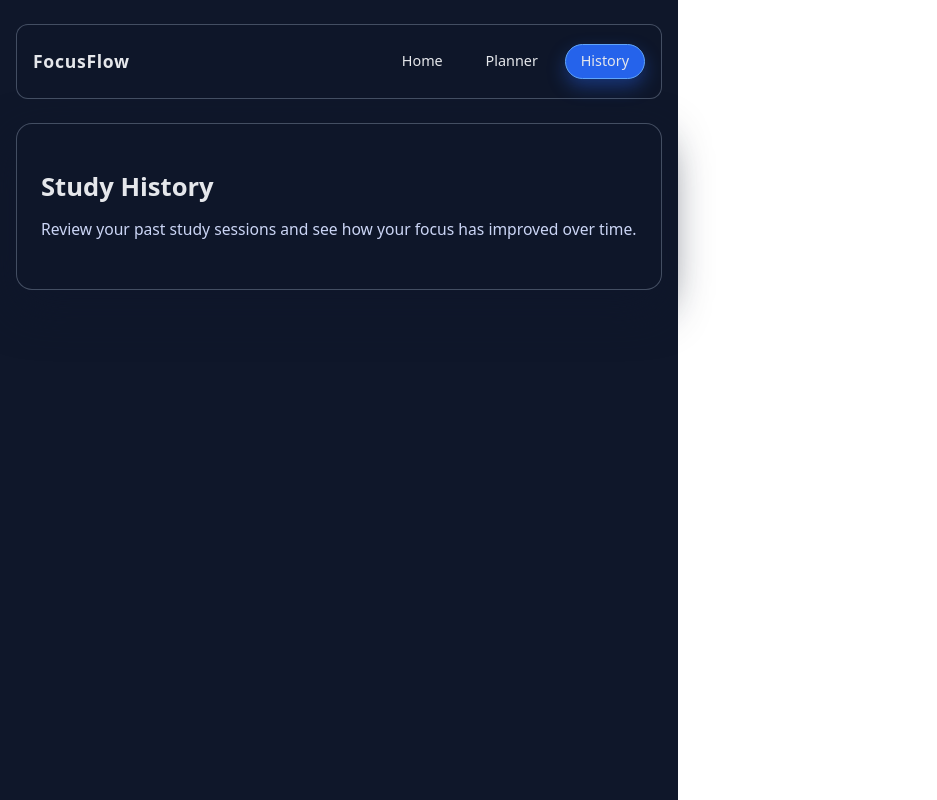
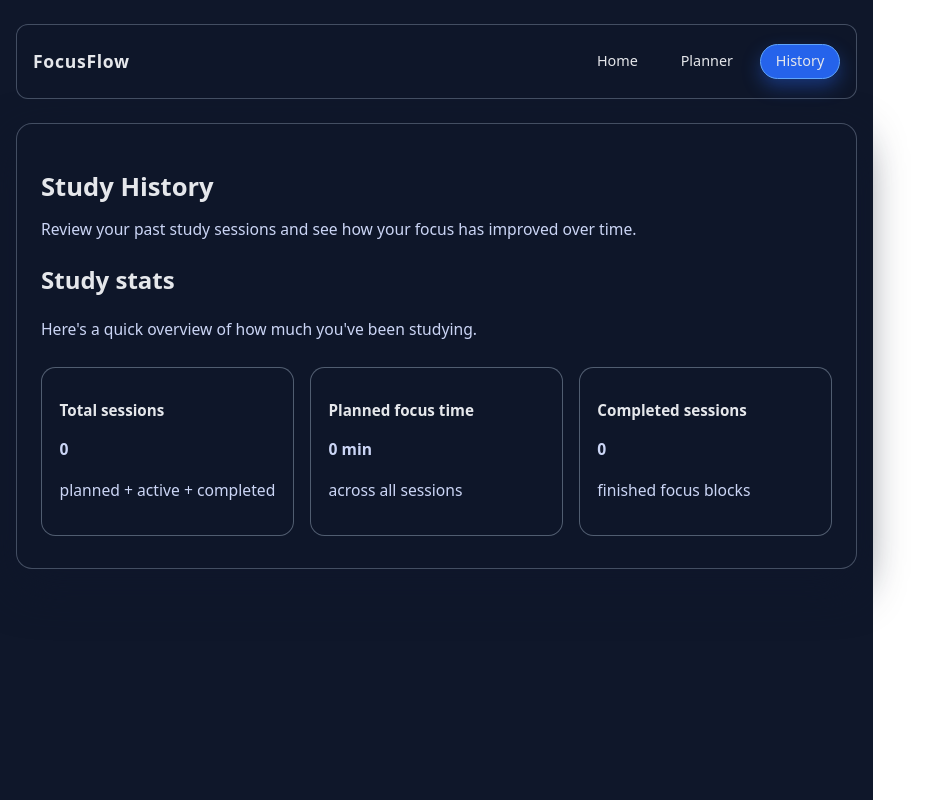
Before and after one commit to deryakendircikahraman/focusflow, a React (Vite) app: page /history in a window 1280 px wide. Shown: the whole page, without its empty margins (0-937 px from the left). Built offline with nearby package versions, Linux system fonts and the light colour scheme.

Commit message:
add stats summary feature

```diff
--- a/src/App.css
+++ b/src/App.css
@@ -146,3 +146,38 @@
   color: #e5e7eb;
   border-color: rgba(148, 163, 184, 0.5);
 }
+
+.stats-grid {
+  margin-top: 1.5rem;
+  display: grid;
+  gap: 1rem;
+}
+
+@media (min-width: 720px) {
+  .stats-grid {
+    grid-template-columns: repeat(3, minmax(0, 1fr));
+  }
+}
+
+.stats-card {
+  padding: 1rem 1.1rem;
+  border-radius: 0.9rem;
+  border: 1px solid rgba(148, 163, 184, 0.5);
+  background: rgba(15, 23, 42, 0.9);
+}
+
+.stats-card h3 {
+  font-size: 0.95rem;
+  margin-bottom: 0.35rem;
+}
+
+.stats-card__value {
+  font-size: 1.4rem;
+  font-weight: 600;
+}
+
+.stats-card__label {
+  font-size: 0.85rem;
+  color: #cbd5f5;
+  margin-top: 0.25rem;
+}
--- /dev/null
+++ b/src/features/stats/StatsSummary.jsx
@@ -0,0 +1,43 @@
+function StatsSummary({ sessions }) {
+  const safeSessions = Array.isArray(sessions) ? sessions : []
+
+  const totalSessions = safeSessions.length
+
+  const totalPlannedMinutes = safeSessions.reduce(
+    (sum, session) => sum + Number(session.duration || 0),
+    0,
+  )
+
+  const totalCompletedSessions = safeSessions.filter(
+    (session) => session.status === 'completed',
+  ).length
+
+  return (
+    <section>
+      <h2>Study stats</h2>
+      <p>Here&apos;s a quick overview of how much you&apos;ve been studying.</p>
+
+      <div className="stats-grid">
+        <div className="stats-card">
+          <h3>Total sessions</h3>
+          <p className="stats-card__value">{totalSessions}</p>
+          <p className="stats-card__label">planned + active + completed</p>
+        </div>
+
+        <div className="stats-card">
+          <h3>Planned focus time</h3>
+          <p className="stats-card__value">{totalPlannedMinutes} min</p>
+          <p className="stats-card__label">across all sessions</p>
+        </div>
+
+        <div className="stats-card">
+          <h3>Completed sessions</h3>
+          <p className="stats-card__value">{totalCompletedSessions}</p>
+          <p className="stats-card__label">finished focus blocks</p>
+        </div>
+      </div>
+    </section>
+  )
+}
+
+export default StatsSummary
--- a/src/pages/HistoryPage.jsx
+++ b/src/pages/HistoryPage.jsx
@@ -1,8 +1,33 @@
+import { useEffect, useState } from 'react'
+import StatsSummary from '../features/stats/StatsSummary.jsx'
+
 function HistoryPage() {
+  const [sessions, setSessions] = useState([])
+  const [isLoading, setIsLoading] = useState(true)
+
+  useEffect(() => {
+    try {
+      const stored = localStorage.getItem('focusflow:sessions')
+
+      if (stored) {
+        const parsed = JSON.parse(stored)
+        if (Array.isArray(parsed)) {
+          setSessions(parsed)
+        }
+      }
+    } catch (error) {
+      setSessions([])
+    } finally {
+      setIsLoading(false)
+    }
+  }, [])
+
   return (
     <section>
       <h1>Study History</h1>
       <p>Review your past study sessions and see how your focus has improved over time.</p>
+
+      {isLoading ? <p>Loading stats...</p> : <StatsSummary sessions={sessions} />}
     </section>
   )
 }
```
